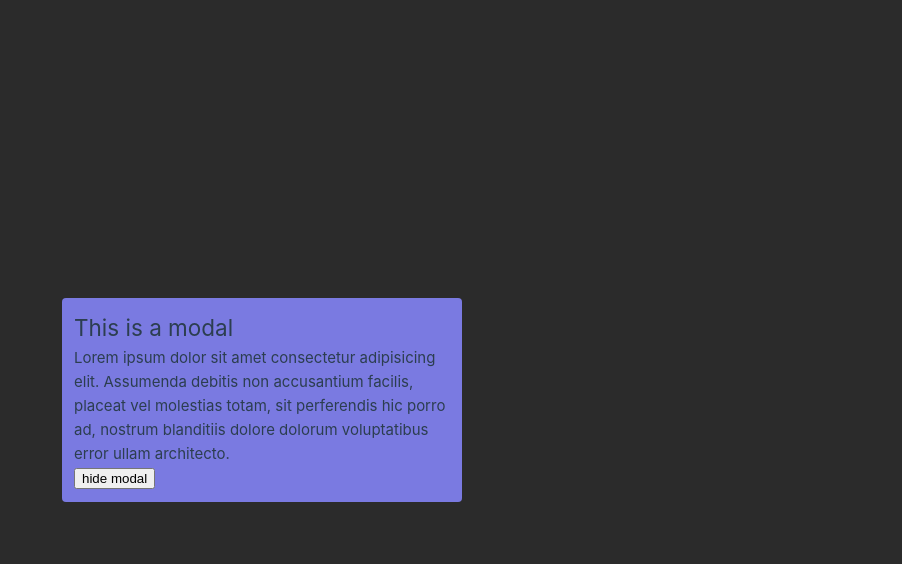
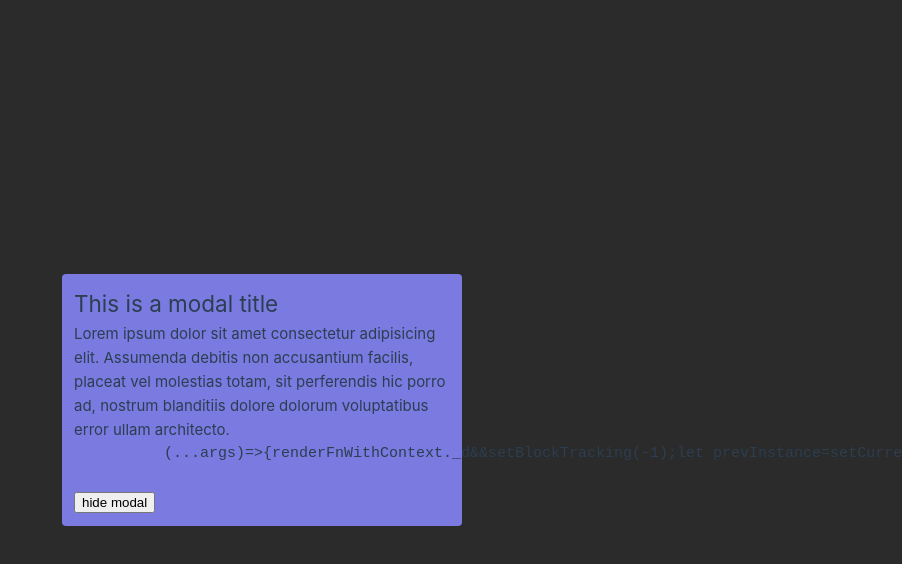
Before and after one commit to pm-ribeiro/v3-udemy-course, a Vue app in the folder vue-composition-api-basics/: page /modals in a window 1280 px wide. Both pictures are taken after a click on the button "Show modal". Shown: the top 564 px of the page, without its empty margins (378-1280 px from the left). Built offline with nearby package versions, Linux system fonts and the light colour scheme.

Commit message:
feat: working with child compoents and added slots

```diff
--- /dev/null
+++ b/vue-composition-api-basics/src/components/Modal.vue
@@ -0,0 +1,56 @@
+<template>
+  <teleport to="body">
+    <div class="modal-overlay">
+      <div class="modal">
+
+      <slot name="title" />
+        <slot />
+
+        <pre>
+          {{ $slots.title}}
+        </pre>
+        <button @click="showModal = false">
+          hide modal
+        </button>
+      </div>
+    </div>
+  </teleport>
+
+</template>
+
+<script setup>
+import { ref } from 'vue';
+import {useSlots} from 'vue';
+const slots = useSlots();
+
+console.log(slots.title())
+
+/**
+ * modals
+*/
+const showModal = ref(false);
+
+</script>
+
+<style scoped>
+.modal {
+  background-color: rgb(122, 122, 225);
+  padding: 12px;
+  margin: auto;
+  max-width: 50vh;
+  max-height: 80vh;
+  border-radius: 4px;
+}
+
+.modal-overlay {
+  background-color: rgb(43, 43, 43);
+  width: 100vw;
+  height: 100vh;
+  position: fixed;
+  top: 0;
+  left: 0;
+
+  display: flex;
+  align-items: center;
+}
+</style>
--- a/vue-composition-api-basics/src/views/ModalsView.vue
+++ b/vue-composition-api-basics/src/views/ModalsView.vue
@@ -2,54 +2,25 @@
   <div class="modals">
     <h1>Modals</h1>
     <button  @click="showModal = true">Show modal</button>
-
-    <teleport to="body">
-      <div class="modal-overlay" v-if="showModal">
-        <div class="modal">
-          <h2>This is a modal</h2>
-          <p>
-            Lorem ipsum dolor sit amet consectetur adipisicing elit.
-            Assumenda debitis non accusantium facilis, placeat vel molestias totam, sit perferendis hic porro ad,
-            nostrum blanditiis dolore dolorum voluptatibus error ullam architecto.
-          </p>
-
-          <button @click="showModal = false">
-            hide modal
-          </button>
-        </div>
-      </div>
-    </teleport>
+    <Modal v-if="showModal">
+      <template #title>
+        <h2>This is a modal title</h2>
+      </template>
+      <p>
+        Lorem ipsum dolor sit amet consectetur adipisicing elit.
+        Assumenda debitis non accusantium facilis, placeat vel molestias totam, sit perferendis hic porro ad,
+        nostrum blanditiis dolore dolorum voluptatibus error ullam architecto.
+      </p>
+    </Modal>
   </div>
 </template>
 
 <script setup>
 import { ref } from 'vue';
+import Modal from '@/components/Modal.vue';
 /**
  * modals
 */
 const showModal = ref(false);
 
 </script>
-
-<style scoped>
-.modal {
-  background-color: rgb(122, 122, 225);
-  padding: 12px;
-  margin: auto;
-  max-width: 50vh;
-  max-height: 80vh;
-  border-radius: 4px;
-}
-
-.modal-overlay {
-  background-color: rgb(43, 43, 43);
-  width: 100vw;
-  height: 100vh;
-  position: fixed;
-  top: 0;
-  left: 0;
-
-  display: flex;
-  align-items: center;
-}
-</style>
```
Also changed, not shown: vue-composition-api-basics/src/router/index.js (+2 -7 lines).
